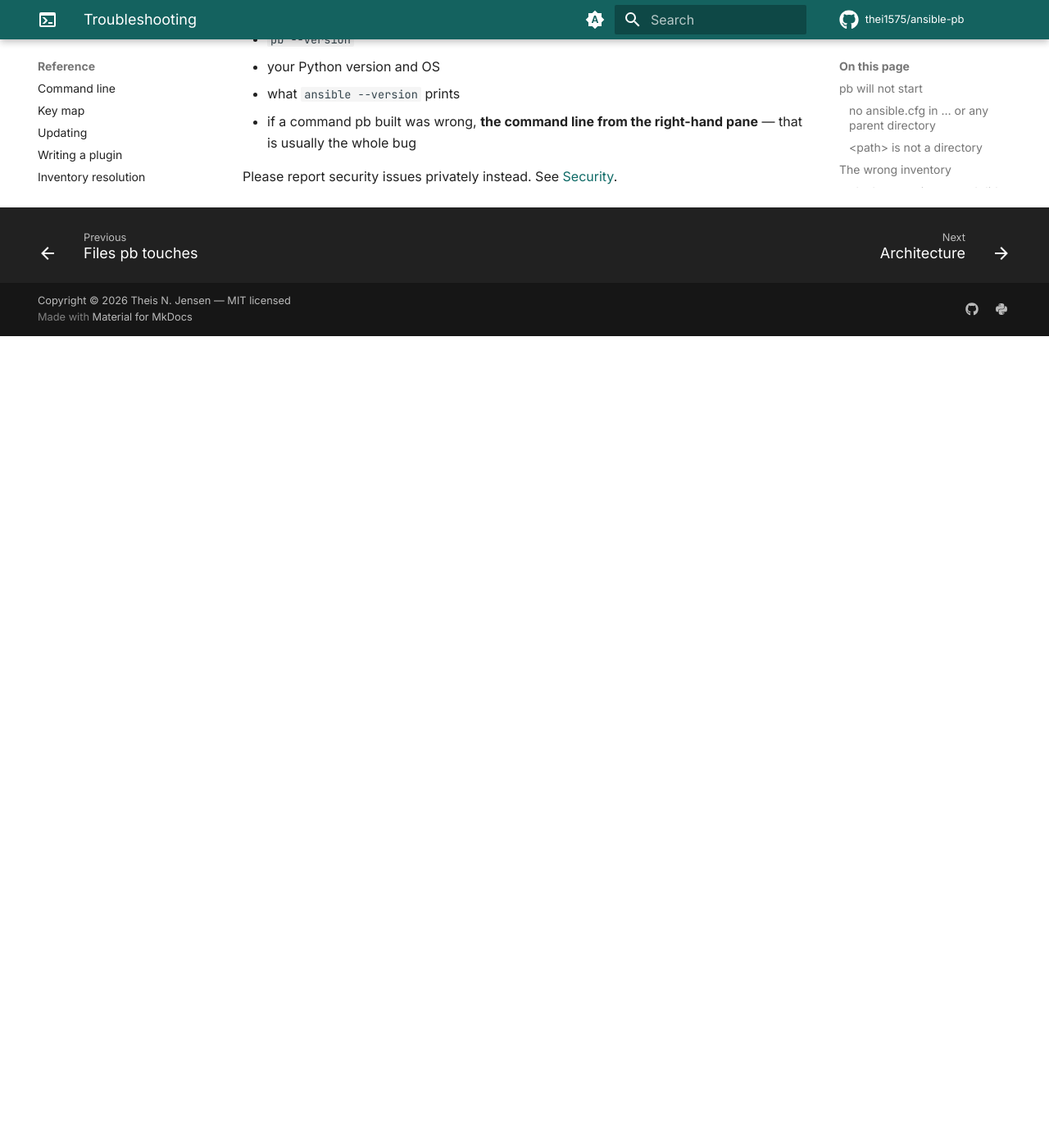
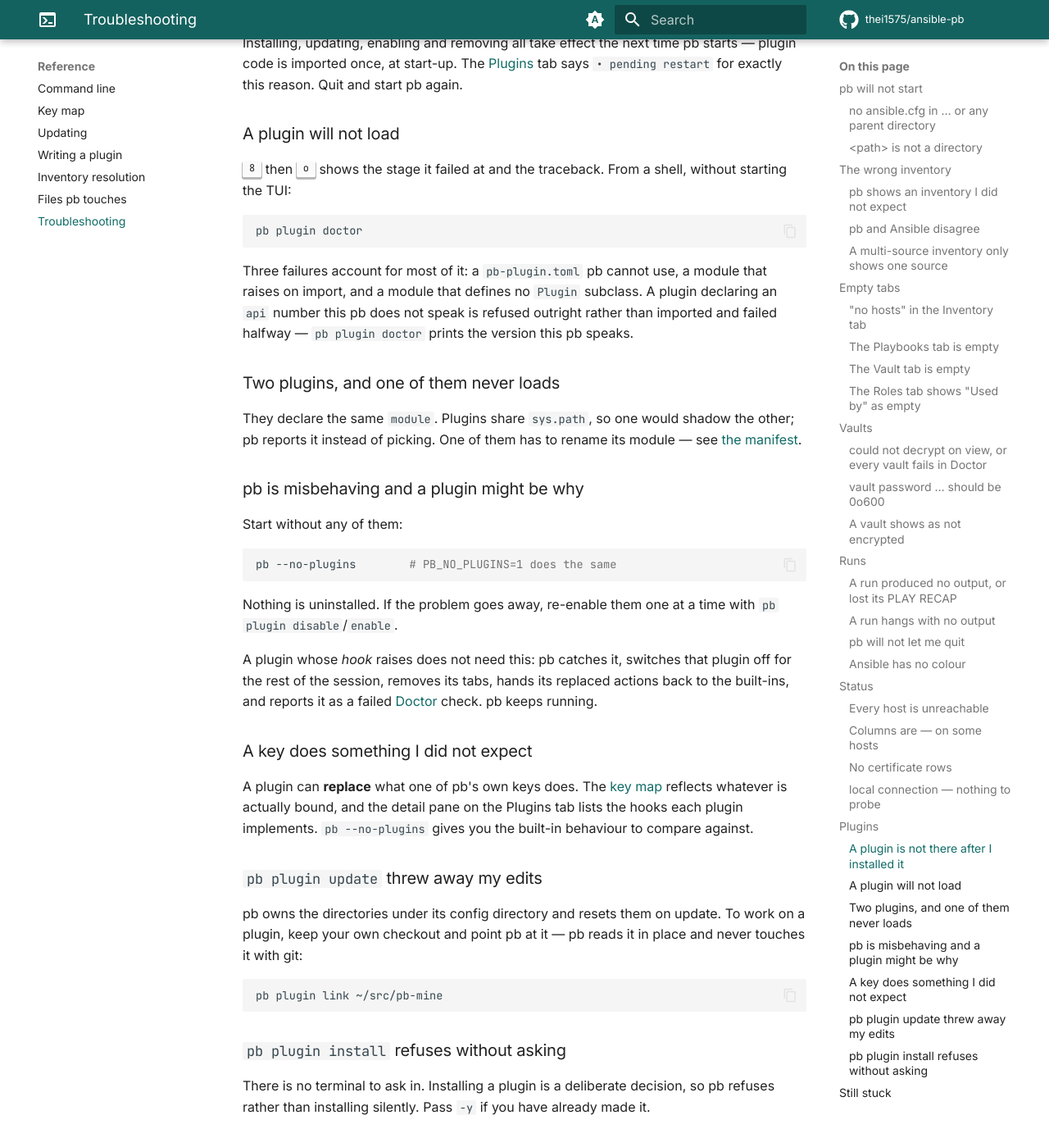
Before and after one commit to thei1575/ansible-pb, an MkDocs documentation site: the page built from docs/reference/troubleshooting.md, in a window 1280 px wide and 1400 px high, scrolled down 4813 px. Shown: the whole window at 82% size. Built offline with MkDocs 1.6.1 and Material for MkDocs 9.7.7, drawn with Linux system fonts in a browser that asks for light colours; comment, search, counter and statistics services are not loaded; before the commit the page ends 5223 px from its top, so only the background shows below that.

Commit message:
Bring the rest of the site up to date with the plugin system
The plugin system landed with two pages of its own and edits to the pages
that enumerate what the code owns, but four pages were left behind.

The home page still said "The seven tabs" and listed seven, once pb had
grown an eighth. It also left Plugins out of the terminal mockup's tab strip
and never mentioned plugins at all -- the one page most likely to be read
first was the one place the feature did not exist. It now has the tab, the
strip, and a card among the others.

Troubleshooting had no plugin entries. It now covers the failures the code
actually produces: work that has not taken effect until a restart, the three
stages a load can fail at and the `api` refusal, two plugins claiming one
module, bisecting with --no-plugins, a key a plugin has replaced, an update
resetting a clone pb owns, and an install refusing with no terminal to ask
in.

Three signatures in the authoring reference did not match `api.py`: launch()
takes a mode, notify() takes a timeout, and detail() and status_bar() both
accept a plain str as well as a Text. And `pb plugin new` grew --owner
without the synopsis in either place that prints it saying so; the command
line reference now also lists the subcommand aliases, which it had none of.

No behaviour changes -- docs only, and `mkdocs build --strict` is clean.

````diff
--- a/docs/reference/troubleshooting.md
+++ b/docs/reference/troubleshooting.md
@@ -199,6 +199,75 @@
 The host is `localhost`, or has `ansible_connection: local`. There is no SSH
 round trip to make.
 
+## Plugins
+
+### A plugin is not there after I installed it
+
+Installing, updating, enabling and removing all take effect the next time pb
+starts — plugin code is imported once, at start-up. The
+[Plugins](../guide/plugins.md) tab says `• pending restart` for exactly this
+reason. Quit and start pb again.
+
+### A plugin will not load
+
+<kbd>8</kbd> then <kbd>o</kbd> shows the stage it failed at and the traceback.
+From a shell, without starting the TUI:
+
+```bash
+pb plugin doctor
+```
+
+Three failures account for most of it: a `pb-plugin.toml` pb cannot use, a
+module that raises on import, and a module that defines no `Plugin` subclass. A
+plugin declaring an `api` number this pb does not speak is refused outright
+rather than imported and failed halfway — `pb plugin doctor` prints the version
+this pb speaks.
+
+### Two plugins, and one of them never loads
+
+They declare the same `module`. Plugins share `sys.path`, so one would shadow
+the other; pb reports it instead of picking. One of them has to rename its
+module — see [the manifest](writing-plugins.md#the-manifest).
+
+### pb is misbehaving and a plugin might be why
+
+Start without any of them:
+
+```bash
+pb --no-plugins        # PB_NO_PLUGINS=1 does the same
+```
+
+Nothing is uninstalled. If the problem goes away, re-enable them one at a time
+with `pb plugin disable`/`enable`.
+
+A plugin whose *hook* raises does not need this: pb catches it, switches that
+plugin off for the rest of the session, removes its tabs, hands its replaced
+actions back to the built-ins, and reports it as a failed
+[Doctor](../guide/doctor.md) check. pb keeps running.
+
+### A key does something I did not expect
+
+A plugin can **replace** what one of pb's own keys does. The
+[key map](keys.md) reflects whatever is actually bound, and the detail pane on
+the Plugins tab lists the hooks each plugin implements. `pb --no-plugins`
+gives you the built-in behaviour to compare against.
+
+### `pb plugin update` threw away my edits
+
+pb owns the directories under its config directory and resets them on update.
+To work on a plugin, keep your own checkout and point pb at it — pb reads it in
+place and never touches it with git:
+
+```bash
+pb plugin link ~/src/pb-mine
+```
+
+### `pb plugin install` refuses without asking
+
+There is no terminal to ask in. Installing a plugin is a deliberate decision,
+so pb refuses rather than installing silently. Pass `-y` if you have already
+made it.
+
 ## Still stuck
 
 Open an issue with the template. Include:
````
Also changed, not shown: docs/index.md (+14 -2 lines), docs/reference/cli.md (+6 -1 lines), docs/reference/writing-plugins.md (+6 -4 lines).
